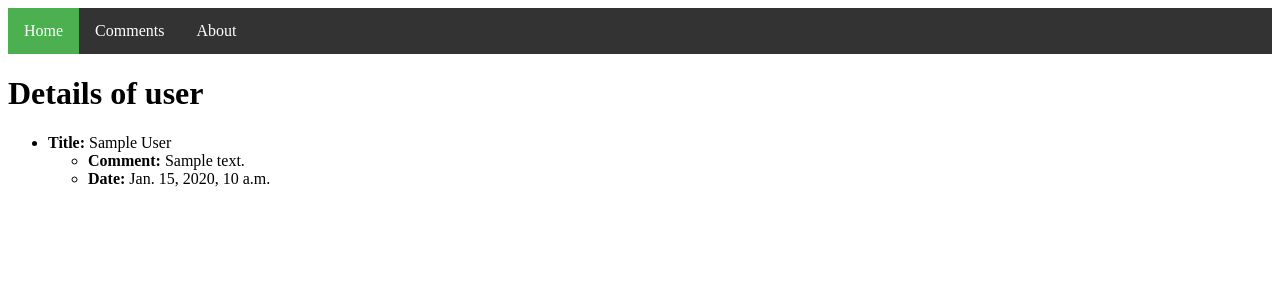
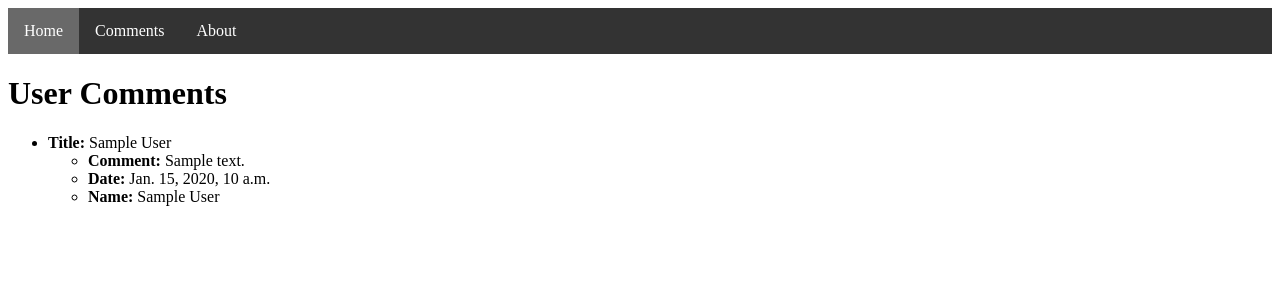
Before and after one commit to seenivasanpalanisamy/simple_django_app, a Django app: page /details/ in a window 1280 px wide. Shown: the top 300 px of the page. Run offline with Django 3.2, Linux system fonts and the light colour scheme; tables that the repository leaves empty hold one stand-in row (values such as "Sample post").

Commit message:
small UI change

```diff
--- a/user_comments/templates/user_comments/base.html
+++ b/user_comments/templates/user_comments/base.html
@@ -21,12 +21,12 @@
           text-decoration: none;
       }
 
-      li a:hover:not(.active) {
-          background-color: #111;
+      li a:hover {
+          background-color: #4CAF50;
       }
 
       .active {
-          background-color: #4CAF50;
+          background-color: #696969;
       }
     </style>
   </head>
--- a/user_comments/templates/user_comments/details.html
+++ b/user_comments/templates/user_comments/details.html
@@ -1,12 +1,15 @@
 {% extends "user_comments/base.html" %}
 {% block content %}
-    <h1>Details of user</h1>
+    <h1>User Comments</h1>
     {% for commen in comments %}
     <ul>
       <li><strong>Title:</strong> {{ commen.title }}</li></br>
       <ul>
     	<li><strong>Comment:</strong> {{ commen.comment }}</li></br>
       <li><strong>Date:</strong> {{ commen.commented_at }}</li></br>
+      {% if commen.name.name %}
+      <li><strong>Name:</strong> {{ commen.name.name }}</li></br>
+      {% endif %}
     </ul>
   	</ul>
     {% endfor %}
--- a/user_comments/views.py
+++ b/user_comments/views.py
@@ -7,6 +7,7 @@ from django.template import RequestContext
 import logging
 
 logger = logging.getLogger(__name__)
+
 # Create your views here.
 def stats(request):
     """A view of all stats."""
@@ -83,6 +84,7 @@ def details(request):
 
 def about(request):
     return render(request, 'user_comments/about.html', {})
+
 """NOT YET COMPLETED"""
 
 def handler404(request):
```
